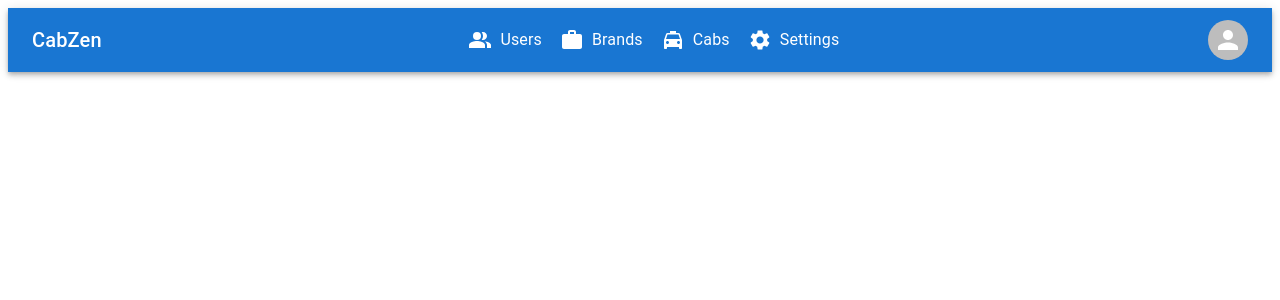
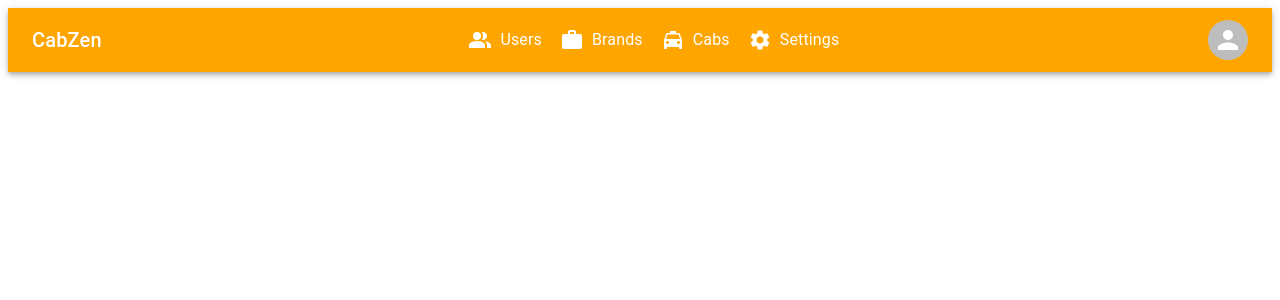
Before and after one commit to Supragya2912/cabzen-fe, a Next.js app: page /dashboard in a window 1280 px wide. Shown: the top 300 px of the page. Built offline with nearby package versions, Linux system fonts and the light colour scheme.

Commit message:
dashboard bug fix

```diff
--- a/src/app/components/Dashboard.jsx
+++ b/src/app/components/Dashboard.jsx
@@ -4,7 +4,10 @@ import Navbar from './Navbar'
 const Dashboard = () => {
   return (
     <>
+    <div >
     <Navbar/>
+    </div>
+
     </>
   )
 }
--- a/src/app/components/Navbar.jsx
+++ b/src/app/components/Navbar.jsx
@@ -13,7 +13,7 @@ const Navbar = () => {
     const userData = useSelector((state) => state.loginReducer)
     console.log(userData);
     return (
-        <AppBar position="static" style={{ backgroundColor: 'linear-gradient(to right bottom, #430089, #82ffa1)'} }>
+        <AppBar position="static" style={{ backgroundColor: "orange" }}>
             <Toolbar style={{ justifyContent: 'space-between' }}>
                 <Typography variant="h6" style={{ color: 'white' }}>
                     CabZen
```
Also changed, not shown: 1 other file (tests, documents, lock files or other folders).
